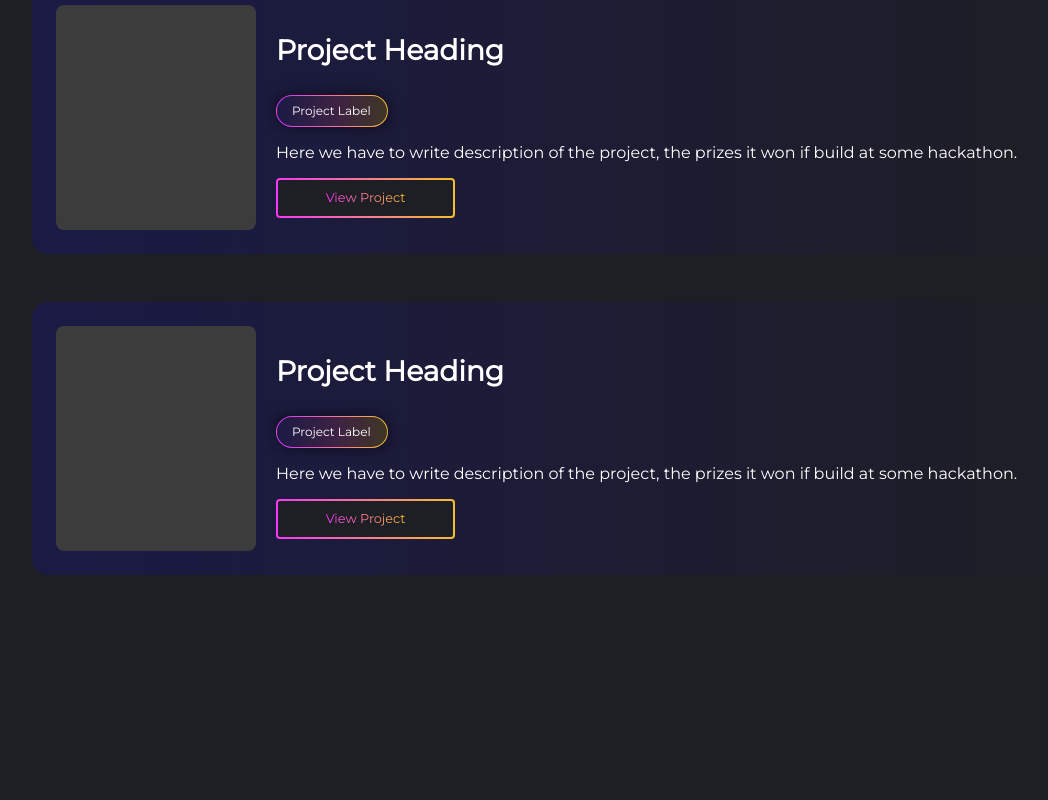
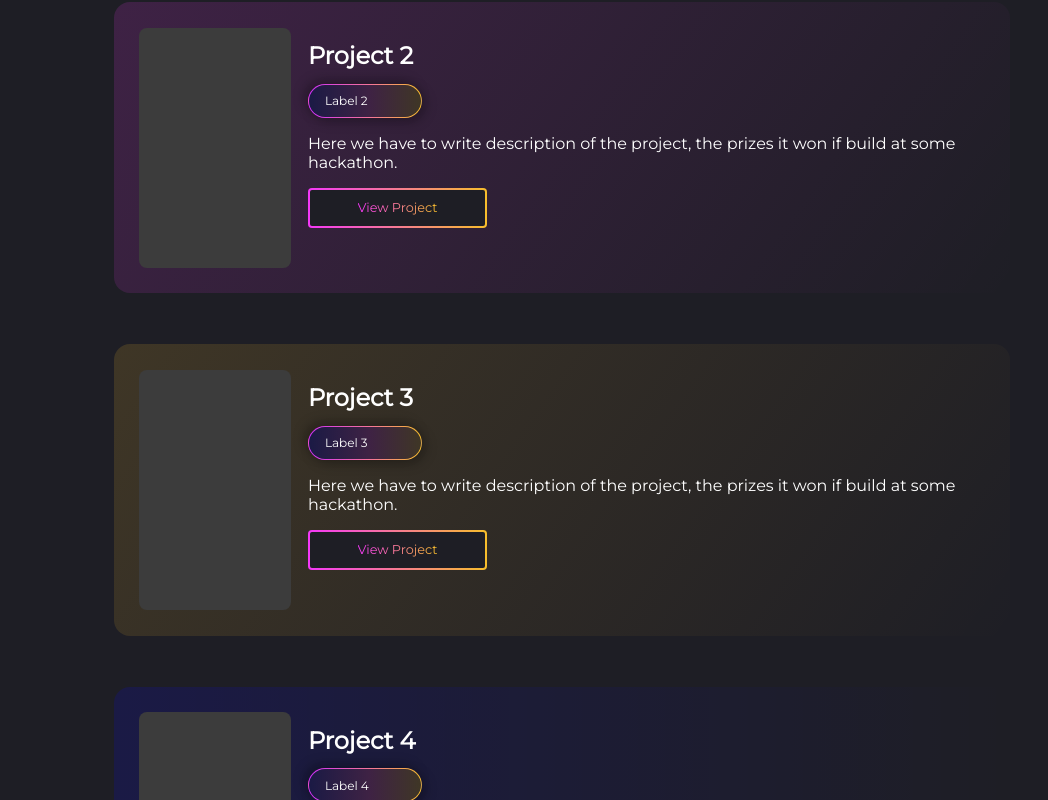
Before and after one commit to BlocSoc-iitr/website-2022, a React (Create React App) app: page /projects in a window 1280 px wide. Shown: the part 620-1420 px from the top of the page, without its empty margins (104-1152 px from the left). Built offline with nearby package versions, Linux system fonts and the light colour scheme.

Commit message:
Projects section done

```diff
--- a/src/Components/Label/Label.module.css
+++ b/src/Components/Label/Label.module.css
@@ -1,11 +1,7 @@
 .container {
-  box-sizing: border-box;
   display: flex;
   justify-content: center;
-  flex-direction: row;
   align-items: center;
-  padding: 0.5rem 1rem;
-  gap: 0.5rem;
   width: 7rem;
   height: 2rem;
   background: linear-gradient(
@@ -26,14 +22,7 @@
 
 .text {
   width: 5rem;
-  height: 1rem;
   font-family: "Montserrat";
-  font-style: normal;
-  font-weight: 400;
   font-size: 0.75rem;
-  line-height: 1rem;
   color: #ffffff;
-  flex: none;
-  order: 0;
-  flex-grow: 0;
 }
--- a/src/Components/NavButton/NavButton.js
+++ b/src/Components/NavButton/NavButton.js
@@ -12,8 +12,6 @@ const NavButtons = ({str,path}) => {
         containerClass = styles.activeContainer;
     }
     else {containerClass = styles.container};
-
-    console.log(pathname);
     return (
         <div className={containerClass}>
             <div className={styles.text}>{str}</div>
--- a/src/Components/ProjectCard/ProjectCard.js
+++ b/src/Components/ProjectCard/ProjectCard.js
@@ -1,19 +1,27 @@
 import React from "react";
 import styles from "./ProjectCard.module.css";
-import Label from "../Label/Label"
+import Label from "../Label/Label";
 import Button from "../Button/Button";
 
-const ProjectCard = (props) => {
+const ProjectCard = ({ heading, label, desc, link, index }) => {
+  var containerClass;
+  if (index % 3 === 0) {
+    containerClass = styles.blueContainer;
+  } else if (index % 3 === 1) {
+    containerClass = styles.purpleContainer;
+  } else if (index % 3 === 2) {
+    containerClass = styles.yellowContainer;
+  }
   return (
-    <div className={styles.container}>
+    <div className={containerClass}>
       <div className={styles.img}></div>
       <div className={styles.content}>
-        <h3>Project Heading</h3>
+        <div className={styles.heading}>{heading}</div>
         <div className={styles.label}>
-          <Label str={"Project Label"} />
+          <Label str={label} />
         </div>
-        <p className={styles.desc}>Here we have to write description of the project, the prizes it won if build at some hackathon.</p>
-        <Button str={"View Project"} />
+        <p className={styles.desc}>{desc}</p>
+        <a href={link} target={'_blank'}><Button str={"View Project"} /></a>
       </div>
     </div>
   );
--- a/src/Components/ProjectCard/ProjectCard.module.css
+++ b/src/Components/ProjectCard/ProjectCard.module.css
@@ -1,27 +1,59 @@
-.container{
+.blueContainer{
     background: linear-gradient(to right, #0500FF26, #0500FF00);
     height: auto;
-    width: 1008px;
-    margin: 0 0 48px 48px;
+    width: 66vw;
+    margin: 0 0 4% 4%;
     border-radius: 16px;
     display: flex;
     flex-direction: row;
-    padding: 24px;
+    padding: 2%;
 }
 
+.purpleContainer{
+    background: linear-gradient(125.73deg, rgba(245, 55, 249, 0.15) 1.33%, rgba(245, 55, 249, 0) 100%);
+    height: auto;
+    width: 66vw;
+    margin: 0 0 4% 4%;
+    border-radius: 16px;
+    display: flex;
+    flex-direction: row;
+    padding: 2%;
+}
+
+.yellowContainer{
+    background: linear-gradient(125.73deg, rgba(247, 190, 43, 0.15) 1.33%, rgba(247, 190, 43, 0) 100%);
+    height: auto;
+    width: 66vw;
+    margin: 0 0 4% 4%;
+    border-radius: 16px;
+    display: flex;
+    flex-direction: row;
+    padding: 2%;
+}
 .img {
-    height: 225px ;
-    width: 200px;
+    height: 30vh ;
+    width: 13vw;
     border-radius: 8px ;
     background: #3c3c3c;
 }
 
 .content {
-    padding-left: 20px;
+    display: flex;
+    flex-direction: column;
+    align-items: flex-start;
+    justify-content: flex-start;
+
+    padding-left: 2%;
     color: #fff;
     font-family: 'Montserrat',sans-serif;
     font-size: 1.5rem;
 }
+
+.heading{
+    font-size: 1.5rem;
+    font-weight: bold;
+    padding: 2% 0 ;
+}
 .desc {
     font-size: 1rem;
 }
--- a/src/Layouts/ProjectBody/ProjectBody.js
+++ b/src/Layouts/ProjectBody/ProjectBody.js
@@ -2,18 +2,22 @@ import React from 'react';
 import styles from './ProjectBody.module.css';
 import Header from '../../Components/Header/Header';
 import ProjectCard from '../../Components/ProjectCard/ProjectCard';
+import List from './Project_List';
 // import Button from '../../Components/Button/Button';
 
 
 const ProjectBody = (props) => {
 
+    var list = List.Project_List;
     return (
         <div className={styles.Body}>
             <Header />
             <div className={styles.container}>
-                <ProjectCard />
-                <ProjectCard />
-                <ProjectCard />
+                {list.map((m,index) => {
+                    return(
+                        <ProjectCard heading={m.heading} label={m.label} desc={m.desc} link={m.link} index={index} key={m.sl}/>
+                    );
+                })}
             </div>
         </div>
     );
--- a/src/Layouts/ProjectBody/Project_List.js
+++ b/src/Layouts/ProjectBody/Project_List.js
@@ -1,8 +1,33 @@
 var Project_List = [
     {
-        heading:"",
-        label:"",
-        desc:"",
-        link:""
+        sl:1,
+        heading:"Project 1",
+        label:"Label 1",
+        desc:"Here we have to write description of the project, the prizes it won if build at some hackathon.",
+        link:"https://medium.com/"
+    },
+    {
+        sl:2,
+        heading:"Project 2",
+        label:"Label 2",
+        desc:"Here we have to write description of the project, the prizes it won if build at some hackathon.",
+        link:"https://medium.com/"
+    },
+    {
+        sl:3,
+        heading:"Project 3",
+        label:"Label 3",
+        desc:"Here we have to write description of the project, the prizes it won if build at some hackathon.",
+        link:"https://medium.com/"
+    },
+    {
+        sl:4,
+        heading:"Project 4",
+        label:"Label 4",
+        desc:"Here we have to write description of the project, the prizes it won if build at some hackathon.",
+        link:"https://medium.com/"
     }
 ]
+
+
+export default {Project_List};
```
